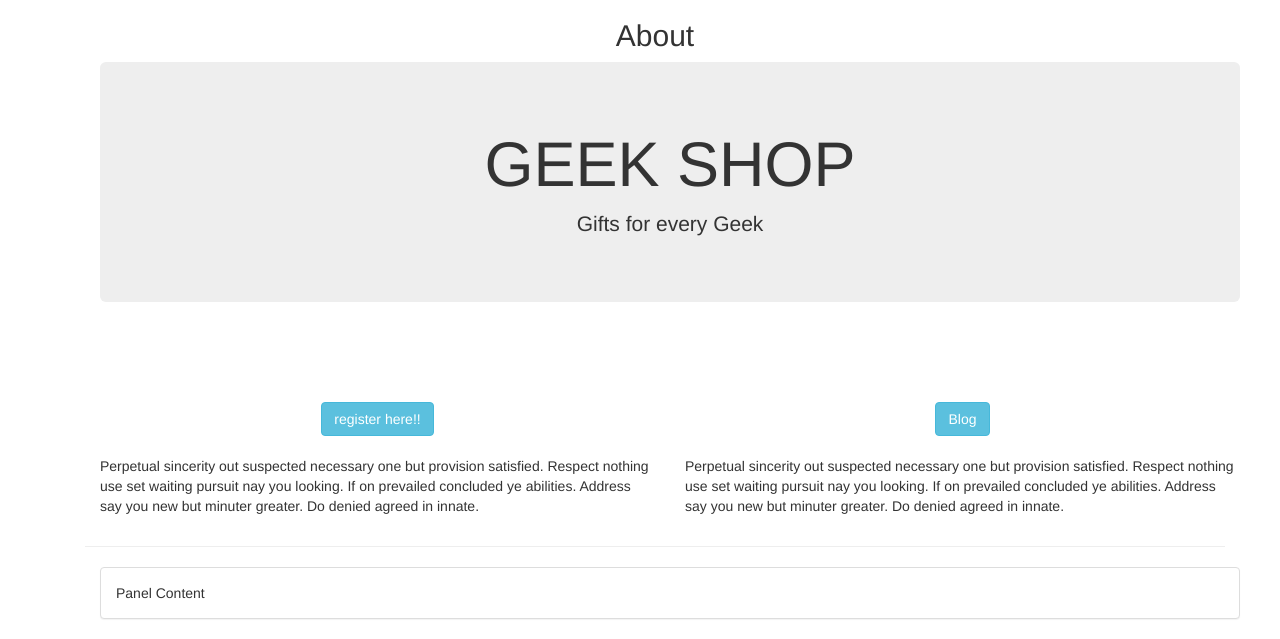
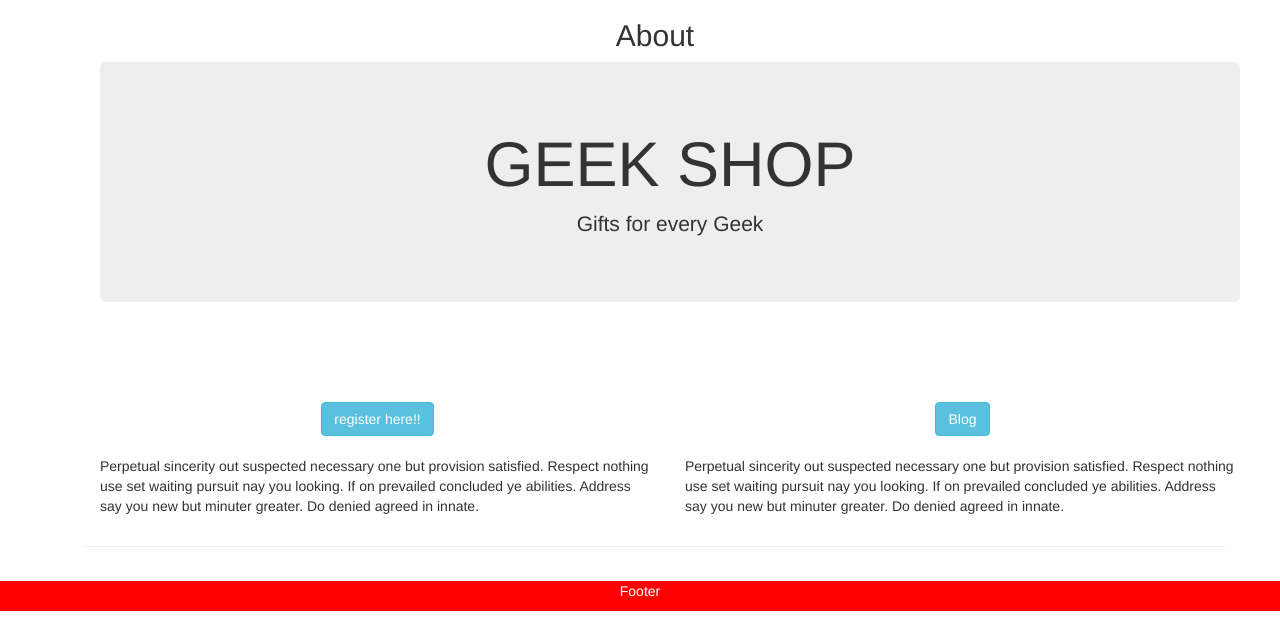
Before and after one commit to Code-Institute-Submissions/GeekTest, a Django app: page /about/ in a window 1280 px wide. Shown: the part 189-828 px from the top of the page. After the commit the page ends 800 px from the top, so only its background shows below. Run offline with Django 3.2, Linux system fonts and the light colour scheme; parts of the project's set-up code (start-up, migrations or seed data) failed here and were passed over; some libraries are stand-ins or nearby versions; some web fonts are replaced.

Commit message:
footer fix

```diff
--- a/templates/base.html
+++ b/templates/base.html
@@ -11,6 +11,17 @@
      <link rel="stylesheet" href="{% static 'css/font-awesome-4.7.0/css/font-awesome.css' %}">
   <link href="../static/css/font-awesome-4.7.0/css/style1.css" rel="stylesheet">
     {% block head_js %}{% endblock %}
+<style>
+.footer {
+   position: fixed;
+   left: 0;
+   bottom: 0;
+   width: 100%;
+   background-color: red;
+   color: white;
+   text-align: center;
+}
+</style>
 </head>
 <body>
 
@@ -67,13 +78,13 @@
    </div>
    <hr>
 
-<footer>
-<div class="container">
-  <div class="panel panel-default">
-    <div class="panel-body">Panel Content</div>
-  </div>
+
+<div class="footer">
+  <p>Footer</p>
 </div>
-</footer>
+
+
+
 
 
 </div>
```
